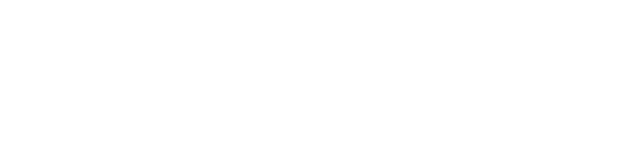
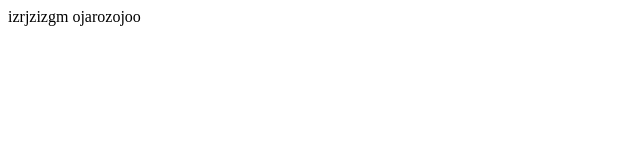
Before and after one commit to Bgomis/Site-, a plain HTML site: page index.html in a window 1280 px wide. Shown: the whole page, without its empty margins (0-640 px from the left). Drawn offline with Linux system fonts and the light colour scheme.

Commit message:
base initiale

```diff
--- a/index.html
+++ b/index.html
@@ -1,10 +1,10 @@
 <!DOCTYPE html>
 <html>
 <head>
-<meta charset="utf-8">
+<meta charset="utf-8"/>
 
 </head>
 <body>
+izrjzizgm ojarozojoo
 </body>
-
 </html>
```
